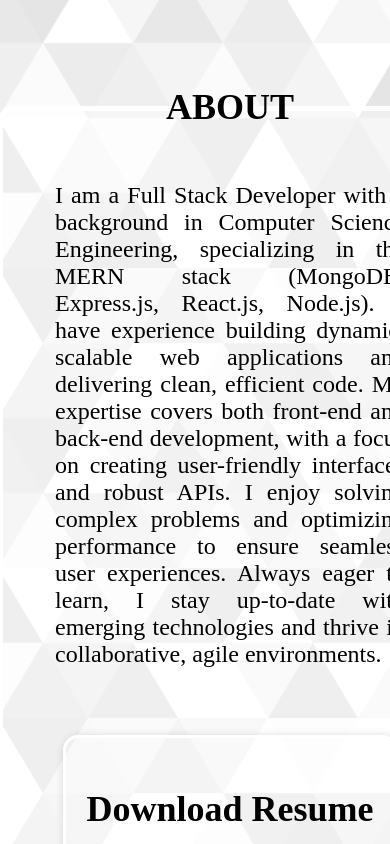
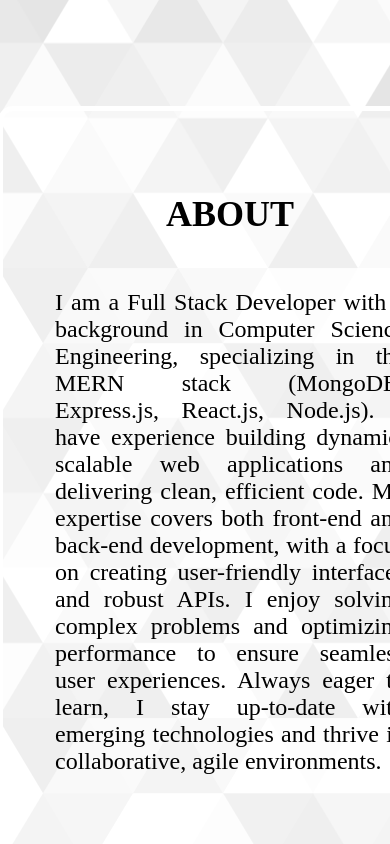
Before and after one commit to asifsiddiqui9011/portfolio, a React (Vite) app: page / in a window 390 px wide. Shown: the part 1080-1924 px from the top of the page. Built offline with nearby package versions, Linux system fonts and the light colour scheme.

Commit message:
updated responsivness

```diff
--- a/src/components/Intro/Intro.css
+++ b/src/components/Intro/Intro.css
@@ -22,7 +22,7 @@
 
 .about-container{
   min-height: 50vh;
-  max-height: 40vh;
+  /* max-height: 40vh; */
   max-width: 50vw;
   min-width: 350px;
   display: flex;
```
